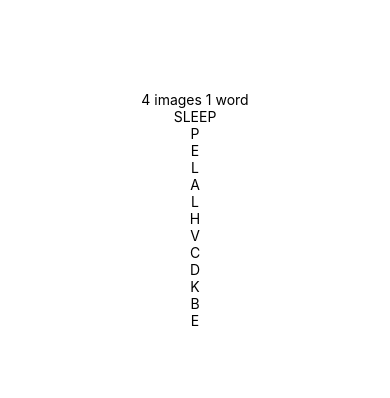
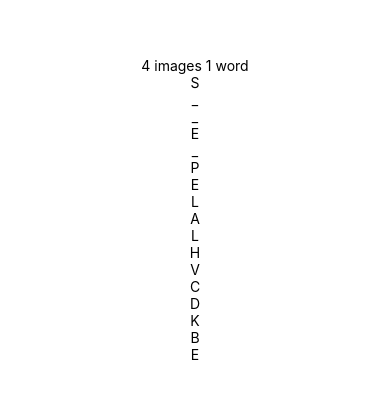
Before and after one commit to vikingprank/4-images-1-word, a React Native app in the folder mon-projet/: screen / in a window 390 px wide. Shown: the part 212-610 px from the top of the page. Built offline with nearby package versions, Linux system fonts and the light colour scheme.

Commit message:
Show word to guess with underscores

```diff
--- a/mon-projet/App.tsx
+++ b/mon-projet/App.tsx
@@ -3,6 +3,7 @@ import { StyleSheet, Text, View } from "react-native";
 import { determineNumberOfLettersToHide } from "./src/game/determineNumberOfLettersToHide";
 import { chooseLettersToHide } from "./src/game/chooseLettersToHide";
 import { randomlyChooseExtraLetters } from "./src/game/randomlyChooseExtraLetters";
+import { filterOutHiddenLetters } from "./src/game/filterOutHiddenLetters";
 
 const WORD_TO_GUESS = "SLEEP";
 
@@ -13,11 +14,14 @@ export default function App() {
     numberOfLettersToHide
   );
   const otherPrositions = randomlyChooseExtraLetters(lettersToHide)
+  const wordWithHiddenLetters = filterOutHiddenLetters(WORD_TO_GUESS, lettersToHide)
 
   return (
     <View style={styles.container}>
       <Text>4 images 1 word</Text>
-      <Text>{WORD_TO_GUESS}</Text>
+      {wordWithHiddenLetters.map((letter, index) => {
+        return <Text key={index}>{letter}</Text>;
+      })}
       {lettersToHide.map((letter, index) => {
         return <Text key={index}>{letter}</Text>;
       })}
--- /dev/null
+++ b/mon-projet/src/game/filterOutHiddenLetters.ts
@@ -0,0 +1,20 @@
+export const filterOutHiddenLetters = (
+  word: string,
+  lettersToHide: Array<string>
+) => {
+    // TODO: throw error if letters to hide are not in word
+  const wordArray = [...word];
+  const deepCopyLettersToHide = [...lettersToHide]
+
+  wordArray.forEach((letter, indexWordArray) => {
+    for (let indexLetterToHide = 0; indexLetterToHide < deepCopyLettersToHide.length; indexLetterToHide++) {
+      if (letter === deepCopyLettersToHide[indexLetterToHide]) {
+        wordArray[indexWordArray] = "_";
+        deepCopyLettersToHide[indexLetterToHide] = "_";
+        break;
+      }
+    }
+  });
+
+  return wordArray;
+};
```
Also changed, not shown: 1 other file (tests, documents, lock files or other folders).
